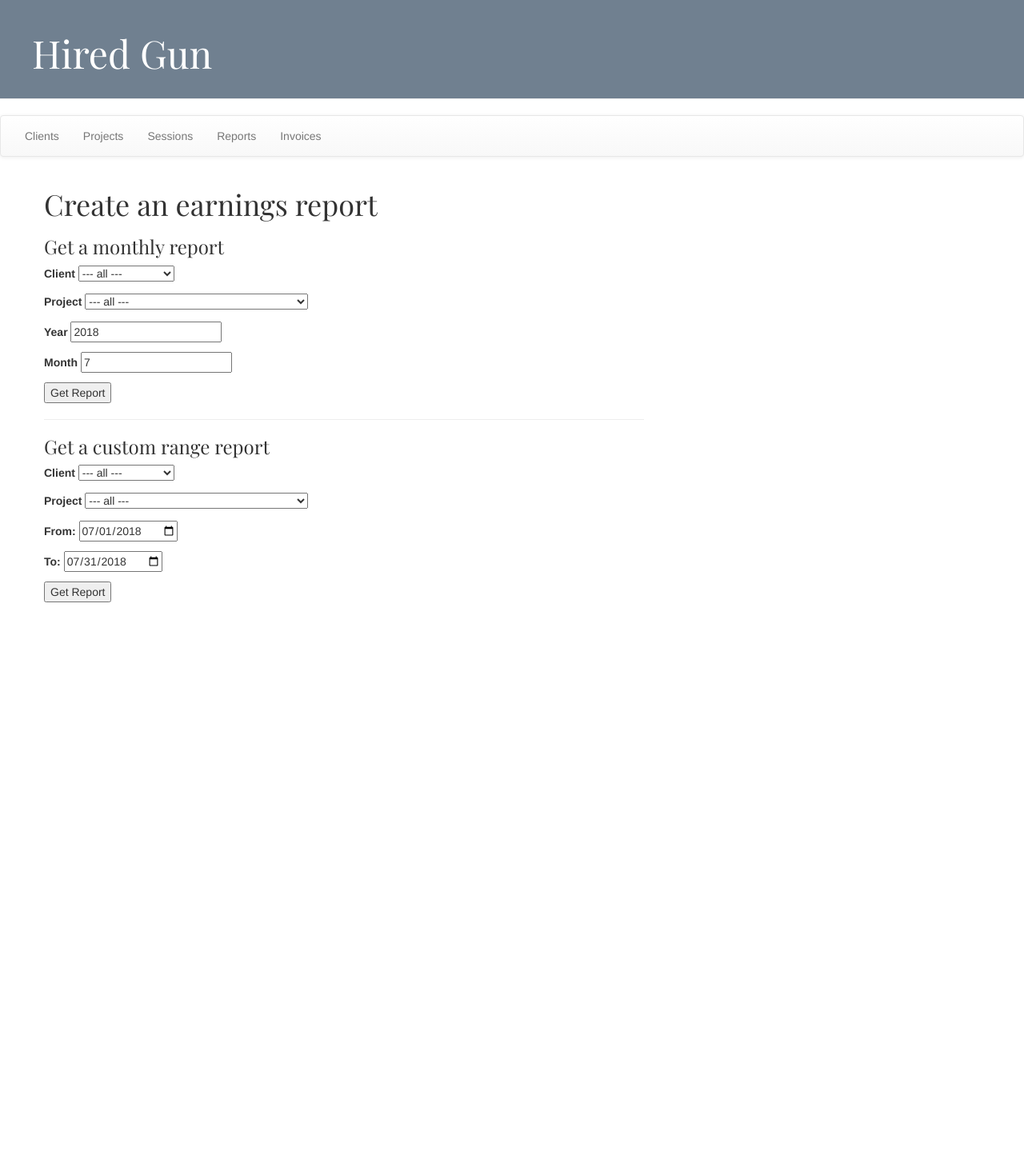
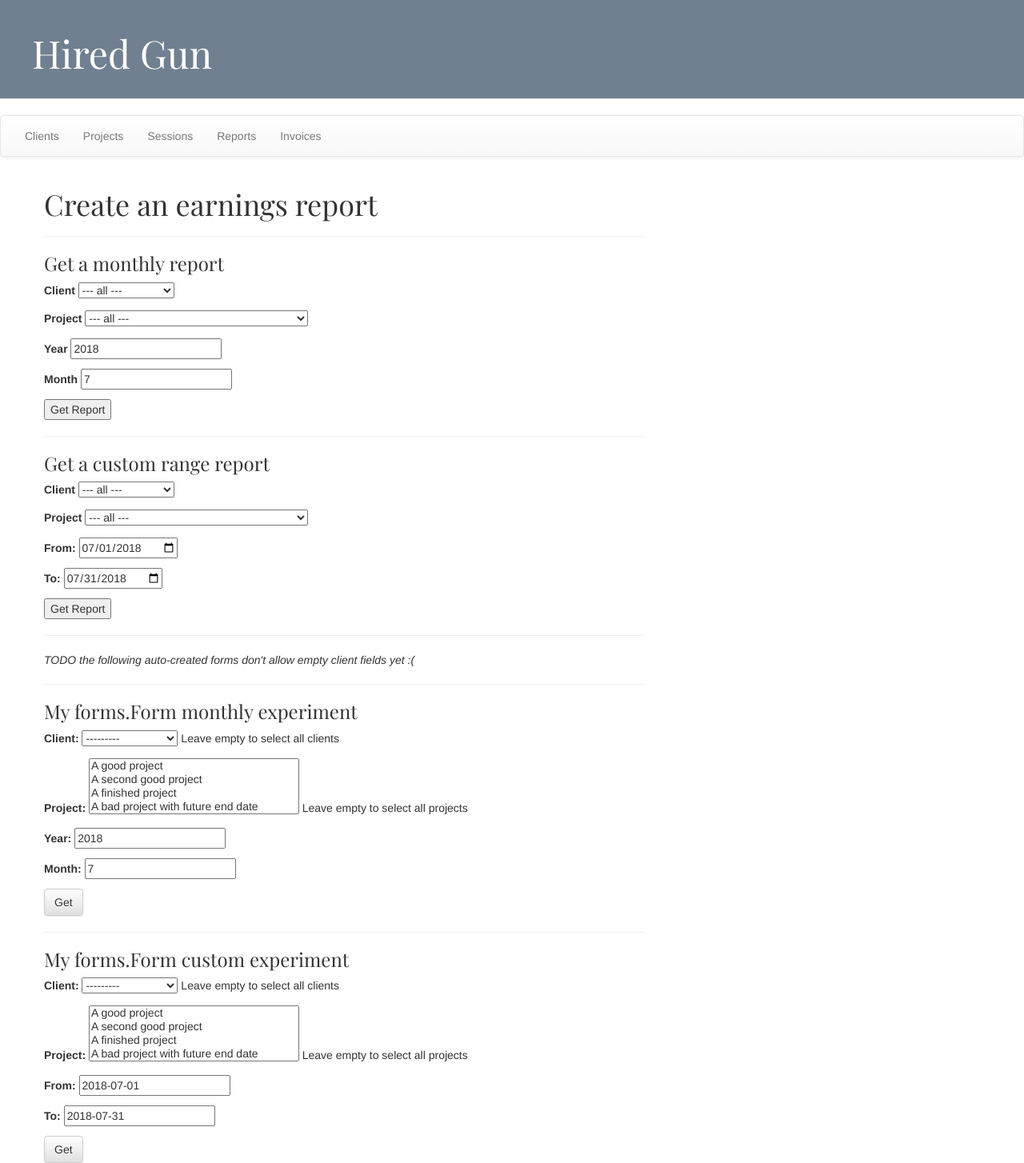
Before and after one commit to AlexEngelhardt/hired-gun, a Django app: page /reports/ in a window 1280 px wide. Shown: the whole page at 80% size. Before the commit the page ends 753 px from the top, so only its background shows below. Run offline with Django 3.2, Linux system fonts and the light colour scheme; data comes from the database, SQL or seed files in the repository; some libraries are stand-ins or nearby versions.

Commit message:
reports now show dates without sessions too. and some reports/forms fixes

```diff
--- a/HiredGun/projects/static/projects/style.css
+++ b/HiredGun/projects/static/projects/style.css
@@ -51,3 +51,11 @@ h1, h2, h3, h4 {
 .post h1 a, .post h1 a:visited {
     color: #000000;
 }
+
+/* **********************************************************
+   Alex' stuff */
+
+table.table.table-striped tr.weekend td {
+    /* https://stackoverflow.com/questions/25043759/overriding-bootstrap-table-striped-css */
+    background-color: #708090;
+}
--- /dev/null
+++ b/HiredGun/reports/forms.py
@@ -0,0 +1,47 @@
+from django import forms
+
+from projects.models import Client, Project
+from .helpers import get_initial_values
+
+class ReportBaseForm(forms.Form):
+    client = forms.ModelChoiceField(
+        queryset=Client.objects.all(),
+        required=False,
+        help_text='Leave empty to select all clients'
+    )
+    project = forms.ModelMultipleChoiceField(
+        queryset=Project.objects.all(),
+        required=False,
+        help_text='Leave empty to select all projects'
+    )
+
+
+class ReportMonthlyForm(ReportBaseForm):
+
+    # TODO to be very clean, I should have 'initial_values' as a field of ReportBaseForm, but
+    # my OOP is not good enough for that to work
+
+    initial_values = get_initial_values()
+    year = forms.IntegerField(
+        required=False,
+        initial=initial_values['year_of_previous_month']
+    )
+    month = forms.IntegerField(
+        required=False,
+        initial=initial_values['previous_month']
+    )
+
+
+class ReportCustomForm(ReportBaseForm):
+
+    initial_values = get_initial_values()
+    from_date = forms.DateField(
+        label='From',
+        required=False,
+        initial=initial_values['first_of_prev_month']
+    )
+    to_date = forms.DateField(
+        required=False,
+        label='To',
+        initial=initial_values['last_of_prev_month']
+    )
--- /dev/null
+++ b/HiredGun/reports/helpers.py
@@ -0,0 +1,15 @@
+import datetime
+
+def get_initial_values():
+    last_of_prev_month = datetime.date.today().replace(day=1) - datetime.timedelta(days=1)
+    first_of_prev_month = last_of_prev_month.replace(day=1)
+    previous_month = last_of_prev_month.month
+    year_of_previous_month = last_of_prev_month.year
+
+    context = {
+        'previous_month': previous_month,
+        'year_of_previous_month': year_of_previous_month,
+        'first_of_prev_month': first_of_prev_month.strftime('%Y-%m-%d'),
+        'last_of_prev_month': last_of_prev_month.strftime('%Y-%m-%d')
+    }
+    return context
--- a/HiredGun/reports/templates/reports/create_report.html
+++ b/HiredGun/reports/templates/reports/create_report.html
@@ -3,6 +3,9 @@
 {% block content %}
 
 <h1>Create an earnings report</h1>
+
+<hr>
+
 
 <h3>Get a monthly report</h3>
 
@@ -10,7 +13,7 @@
   <p>
     <label for="client">Client</label>
     <select name="client">
-      <option value="" disabled selected>--- all ---</option>
+      <option disabled selected>--- all ---</option>
       {% for client in clients %}
         <option value="{{ client.id }}">{{ client.name }}</option>
       {% endfor %}
@@ -19,7 +22,7 @@
   <p>
     <label for="project">Project</label>
     <select name="project">
-      <option value="" disabled selected>--- all ---</option>
+      <option disabled selected>--- all ---</option>
       {% for project in projects %}
         <option value="{{ project.id }}">{{ project.name }}</option>
       {% endfor %}
@@ -46,7 +49,7 @@
     <p>
     <label for="client">Client</label>
     <select name="client">
-      <option value="" disabled selected>--- all ---</option>
+      <option disabled selected>--- all ---</option>
       {% for client in clients %}
         <option value="{{ client.id }}">{{ client.name }}</option>
       {% endfor %}
@@ -55,7 +58,7 @@
   <p>
     <label for="project">Project</label>
     <select name="project">
-      <option value="" disabled selected>--- all ---</option>
+      <option disabled selected>--- all ---</option>
       {% for project in projects %}
         <option value="{{ project.id }}">{{ project.name }}</option>
       {% endfor %}
@@ -74,4 +77,28 @@
   </p>
 </form>
 
+<hr>
+
+<p><em>TODO the following auto-created forms don't allow empty client fields yet :(</em></p>
+
+<hr>
+<h3>My forms.Form monthly experiment</h3>
+
+
+
+<form method="GET" action="earnings_report">
+  {{ monthly_form.as_p }}
+  <button type="submit" class="btn btn-default">Get</button>
+</form>
+
+<hr>
+
+<h3>My forms.Form custom experiment</h3>
+
+<form method="GET" action="earnings_report">
+  {{ custom_form.as_p }}
+  <button type="submit" class="btn btn-default">Get</button>
+</form>
+
+
 {% endblock %}
--- a/HiredGun/reports/views.py
+++ b/HiredGun/reports/views.py
@@ -1,10 +1,16 @@
 import datetime
+import pandas as pd
 
 from django.shortcuts import render
 from django.db.models import F, Sum
 
 from projects.models import Client, Project, Session
+from .forms import ReportMonthlyForm, ReportCustomForm
 
+# I must store this function externally to avoid circular dependencies
+# (ImportError: cannot import name 'get_initial_values').
+# Otherwise, views.py would import .forms, and forms.py would import a fct from views.py
+from .helpers import get_initial_values
 
 #### Helper functions
 
@@ -38,11 +44,17 @@ def prepare_report(from_date, to_date, client_id=None, project_id=None):
             project=project_id
         )
 
+    date_range = pd.date_range(from_date, to_date).date
+
+    sessions_per_date = {today: sessions.filter(date=today) for today in date_range}
+
     context = {
-        'sessions': sessions,
+        'sessions': sessions,  # obsolete if sessions_per_date will work
         'from': from_date,
         'to': to_date,
-        'total_earned': get_total_earned(sessions)
+        'date_range': date_range,
+        'sessions_per_date': sessions_per_date,
+        'total_earned': get_total_earned(sessions),
     }
 
     if client_id is not None:
@@ -54,19 +66,6 @@ def prepare_report(from_date, to_date, client_id=None, project_id=None):
     return context
 
 
-def get_autofill_context():
-    last_of_prev_month = datetime.date.today().replace(day=1) - datetime.timedelta(days=1)
-    first_of_prev_month = last_of_prev_month.replace(day=1)
-    previous_month = last_of_prev_month.month
-    year_of_previous_month = last_of_prev_month.year
-
-    context = {
-        'previous_month': previous_month,
-        'year_of_previous_month': year_of_previous_month,
-        'first_of_prev_month': first_of_prev_month.strftime('%Y-%m-%d'),
-        'last_of_prev_month': last_of_prev_month.strftime('%Y-%m-%d')
-    }
-    return context
 
 
 def build_from_and_to_date(request):
@@ -93,9 +92,11 @@ def build_from_and_to_date(request):
 
 
 def unified_form(request):
-    context = get_autofill_context()
+    context = get_initial_values()
     context['projects'] = Project.objects.all()
     context['clients'] = Client.objects.all()
+    context['monthly_form'] = ReportMonthlyForm()
+    context['custom_form'] = ReportCustomForm()
     return render(request, 'reports/create_report.html', context)
 
 
```
Also changed, not shown: HiredGun/reports/templates/reports/report.html (+15 -7 lines), HiredGun/README.md.
